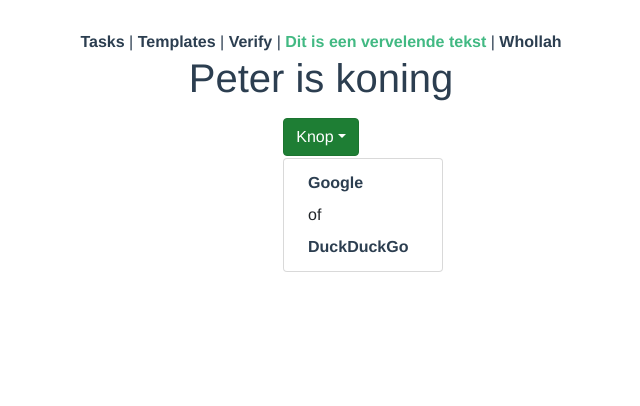
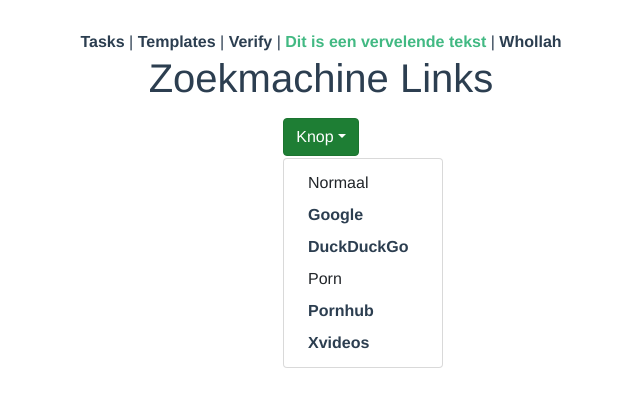
Before and after one commit to bierteam/housekeeping-pwa, a Vue app in the folder frontend/: page /peter in a window 1280 px wide. Both pictures are taken after a click on the button "Knop". Shown: the top 406 px of the page, without its empty margins (319-959 px from the left). Built offline with nearby package versions, Linux system fonts and the light colour scheme.

Commit message:
GrotereBlij

```diff
--- a/frontend/src/views/peter.vue
+++ b/frontend/src/views/peter.vue
@@ -1,6 +1,6 @@
 <template>
   <div class="templates">
-    <h1>Peter is koning</h1>
+    <h1>Zoekmachine Links</h1>
     <div>
       <b-dropdown
         text="Knop"
@@ -8,9 +8,13 @@
         class="m-md-2"
         lazy= "true"
         >
+        <b-dropdown-text>Normaal</b-dropdown-text>
         <b-dropdown-item href="https://www.google.nl/" target="_blank">Google</b-dropdown-item>
-        <b-dropdown-text>of</b-dropdown-text>
         <b-dropdown-item href="https://duckduckgo.com/" target="_blank">DuckDuckGo</b-dropdown-item>
+        <b-dropdown-text>Porn</b-dropdown-text>
+        <b-dropdown-item href="https://pornhub.com/" target="_blank">Pornhub</b-dropdown-item>
+        <b-dropdown-item href="https://xvideos.com/" target="_blank">Xvideos</b-dropdown-item>
+
       </b-dropdown>
     </div>
   </div>
```
